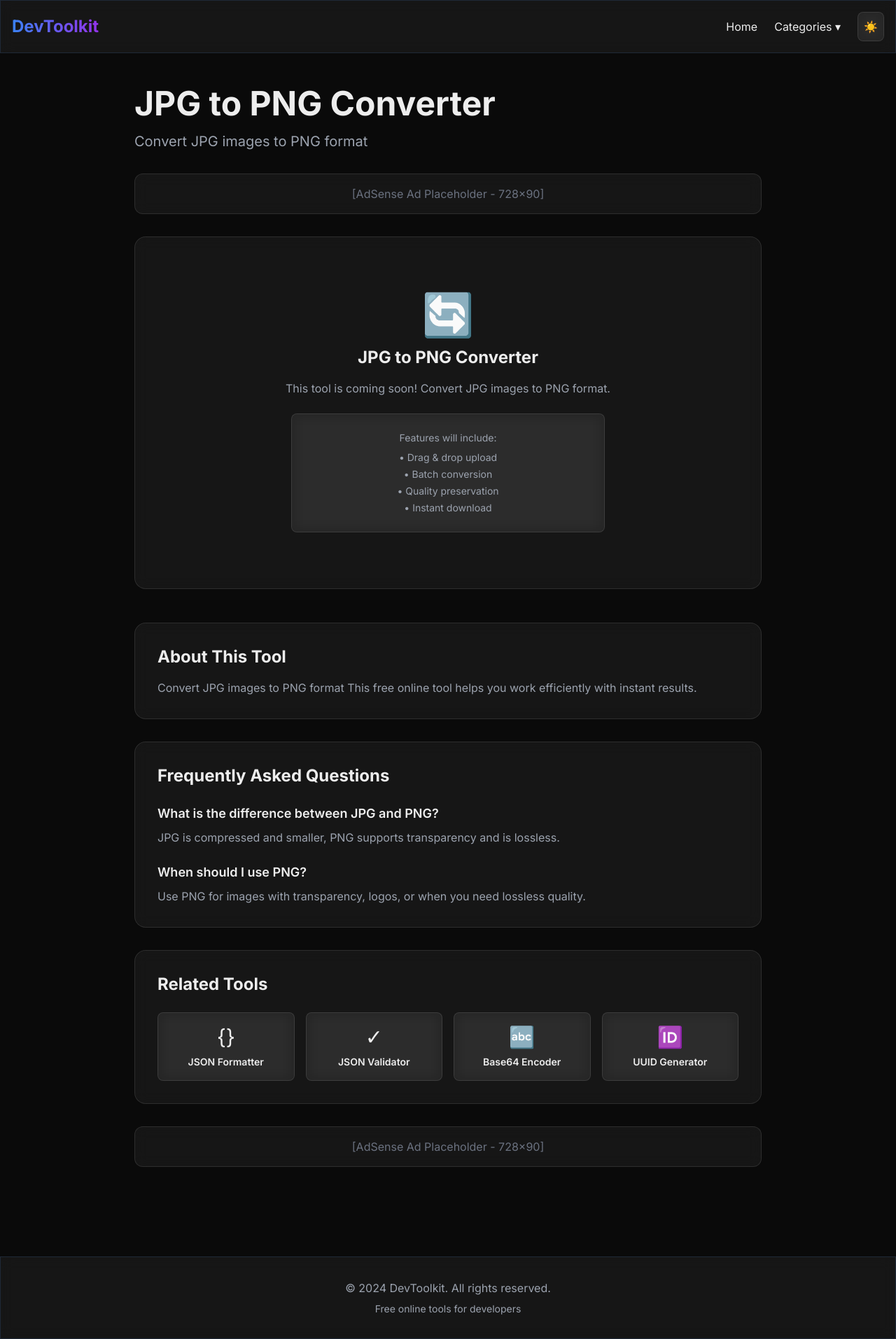
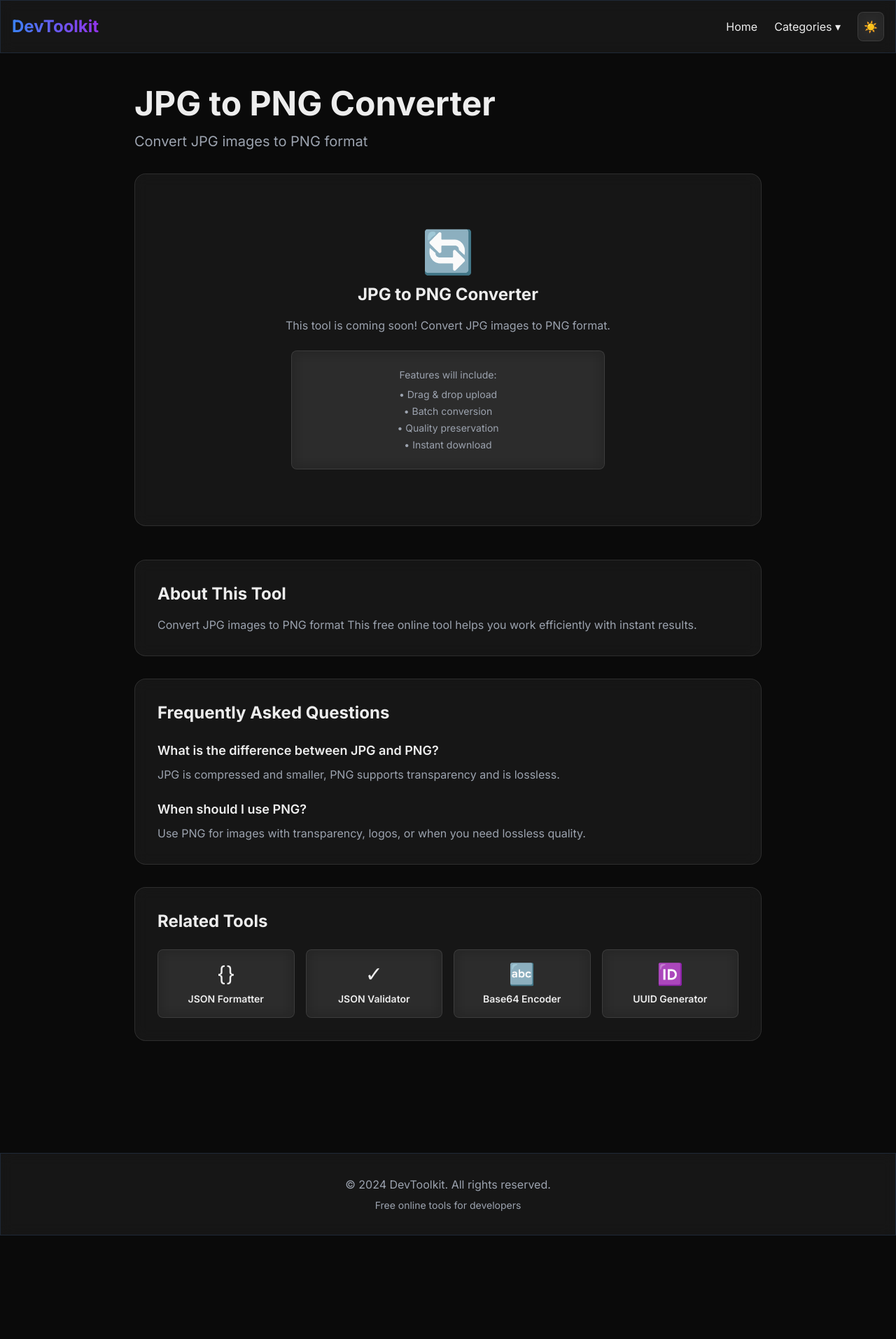
Before and after one commit to prithvinew004/devtoolkit, a Next.js app: page /tools/jpg-to-png in a window 1280 px wide. Shown: the whole page at 70% size. After the commit the page ends 1766 px from the top, so only its background shows below. Built offline with nearby package versions, Linux system fonts and the light colour scheme.

Commit message:
Add Google AdSense integration (ca-pub-7690377849232326)

```diff
--- a/app/category/[slug]/page.tsx
+++ b/app/category/[slug]/page.tsx
@@ -3,6 +3,7 @@
 import { motion } from 'framer-motion'
 import { notFound } from 'next/navigation'
 import ToolGrid from '@/components/ToolGrid'
+import AdSenseAd from '@/components/AdSenseAd'
 import { getCategoryBySlug, getToolsByCategory } from '@/data/tools'
 
 export default function CategoryPage({ params }: { params: { slug: string } }) {
@@ -32,8 +33,8 @@ export default function CategoryPage({ params }: { params: { slug: string } }) {
         </div>
 
         {/* Ad Placeholder */}
-        <div className="max-w-4xl mx-auto mb-12 p-4 glass rounded-xl text-center text-gray-500">
-          [AdSense Ad Placeholder - 728x90]
+        <div className="max-w-4xl mx-auto mb-12">
+          <AdSenseAd />
         </div>
 
         {/* Tools Grid */}
@@ -43,8 +44,8 @@ export default function CategoryPage({ params }: { params: { slug: string } }) {
         </div>
 
         {/* Ad Placeholder */}
-        <div className="max-w-4xl mx-auto mt-12 p-4 glass rounded-xl text-center text-gray-500">
-          [AdSense Ad Placeholder - 728x90]
+        <div className="max-w-4xl mx-auto mt-12">
+          <AdSenseAd />
         </div>
       </motion.div>
     </div>
--- a/app/layout.tsx
+++ b/app/layout.tsx
@@ -5,6 +5,7 @@ import { ThemeProvider } from '@/components/ThemeProvider'
 import Navbar from '@/components/Navbar'
 import Footer from '@/components/Footer'
 import GoogleAnalytics from '@/components/GoogleAnalytics'
+import GoogleAdsense from '@/components/GoogleAdsense'
 
 const inter = Inter({ subsets: ['latin'] })
 
@@ -23,6 +24,7 @@ export default function RootLayout({
     <html lang="en" suppressHydrationWarning>
       <head>
         <GoogleAnalytics />
+        <GoogleAdsense />
       </head>
       <body className={inter.className}>
         <ThemeProvider>
--- a/app/page.tsx
+++ b/app/page.tsx
@@ -5,6 +5,7 @@ import { useState, useEffect } from 'react'
 import CategoryCard from '@/components/CategoryCard'
 import SearchBar from '@/components/SearchBar'
 import ToolGrid from '@/components/ToolGrid'
+import AdSenseAd from '@/components/AdSenseAd'
 import { categories, tools, getPopularTools } from '@/data/tools'
 
 export default function Home() {
@@ -44,8 +45,8 @@ export default function Home() {
       </motion.div>
 
       {/* Ad Placeholder */}
-      <div className="max-w-4xl mx-auto mb-12 p-4 glass rounded-xl text-center text-gray-500">
-        [AdSense Ad Placeholder - 728x90]
+      <div className="max-w-4xl mx-auto mb-12">
+        <AdSenseAd />
       </div>
 
       {search ? (
@@ -101,8 +102,8 @@ export default function Home() {
       )}
 
       {/* Ad Placeholder */}
-      <div className="max-w-4xl mx-auto mt-12 p-4 glass rounded-xl text-center text-gray-500">
-        [AdSense Ad Placeholder - 728x90]
+      <div className="max-w-4xl mx-auto mt-12">
+        <AdSenseAd />
       </div>
     </div>
   )
--- /dev/null
+++ b/components/AdSenseAd.tsx
@@ -0,0 +1,37 @@
+'use client'
+
+import { useEffect } from 'react'
+
+interface AdSenseAdProps {
+  adSlot?: string
+  adFormat?: string
+  fullWidthResponsive?: boolean
+  style?: React.CSSProperties
+}
+
+export default function AdSenseAd({
+  adSlot = '',
+  adFormat = 'auto',
+  fullWidthResponsive = true,
+  style = { display: 'block' }
+}: AdSenseAdProps) {
+  useEffect(() => {
+    try {
+      // @ts-ignore
+      (window.adsbygoogle = window.adsbygoogle || []).push({})
+    } catch (err) {
+      console.error('AdSense error:', err)
+    }
+  }, [])
+
+  return (
+    <ins
+      className="adsbygoogle"
+      style={style}
+      data-ad-client="ca-pub-7690377849232326"
+      data-ad-slot={adSlot}
+      data-ad-format={adFormat}
+      data-full-width-responsive={fullWidthResponsive.toString()}
+    />
+  )
+}
--- /dev/null
+++ b/components/GoogleAdsense.tsx
@@ -0,0 +1,14 @@
+import Script from 'next/script'
+
+export default function GoogleAdsense() {
+  const ADSENSE_ID = 'ca-pub-7690377849232326'
+
+  return (
+    <Script
+      async
+      src={`https://pagead2.googlesyndication.com/pagead/js/adsbygoogle.js?client=${ADSENSE_ID}`}
+      crossOrigin="anonymous"
+      strategy="afterInteractive"
+    />
+  )
+}
--- a/components/ToolLayout.tsx
+++ b/components/ToolLayout.tsx
@@ -3,6 +3,7 @@
 import { motion } from 'framer-motion'
 import { ReactNode } from 'react'
 import Link from 'next/link'
+import AdSenseAd from '@/components/AdSenseAd'
 import { tools } from '@/data/tools'
 
 interface ToolLayoutProps {
@@ -29,8 +30,8 @@ export default function ToolLayout({ title, description, children, faq, currentT
         <p className="text-xl text-gray-600 dark:text-gray-400 mb-8">{description}</p>
 
         {/* Ad Placeholder */}
-        <div className="mb-8 p-4 glass rounded-xl text-center text-gray-500">
-          [AdSense Ad Placeholder - 728x90]
+        <div className="mb-8">
+          <AdSenseAd />
         </div>
 
         {/* Tool Interface */}
@@ -79,8 +80,8 @@ export default function ToolLayout({ title, description, children, faq, currentT
         )}
 
         {/* Ad Placeholder */}
-        <div className="mt-8 p-4 glass rounded-xl text-center text-gray-500">
-          [AdSense Ad Placeholder - 728x90]
+        <div className="mt-8">
+          <AdSenseAd />
         </div>
       </motion.div>
     </div>
```
Also changed, not shown: 1 other file (tests, documents, lock files or other folders).
